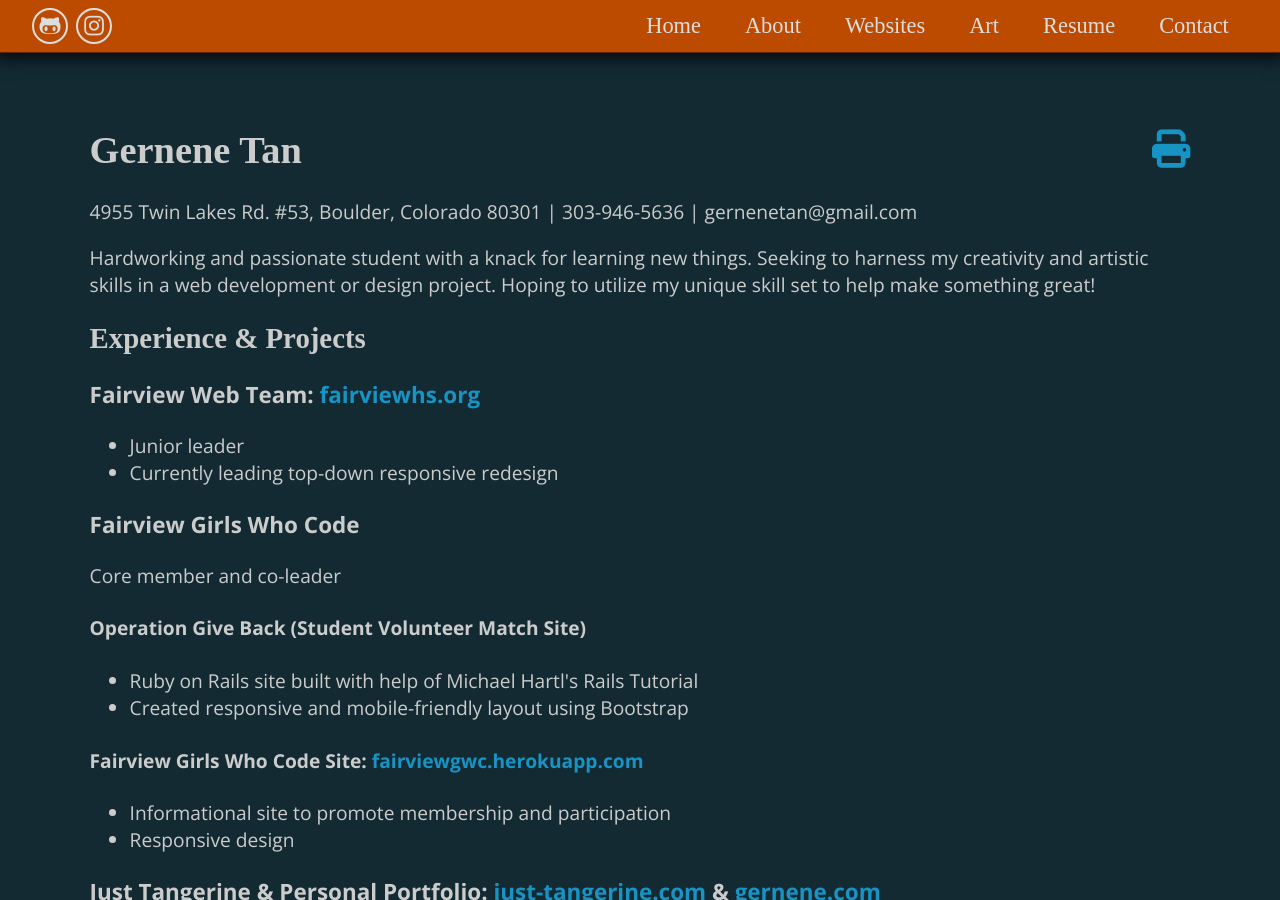
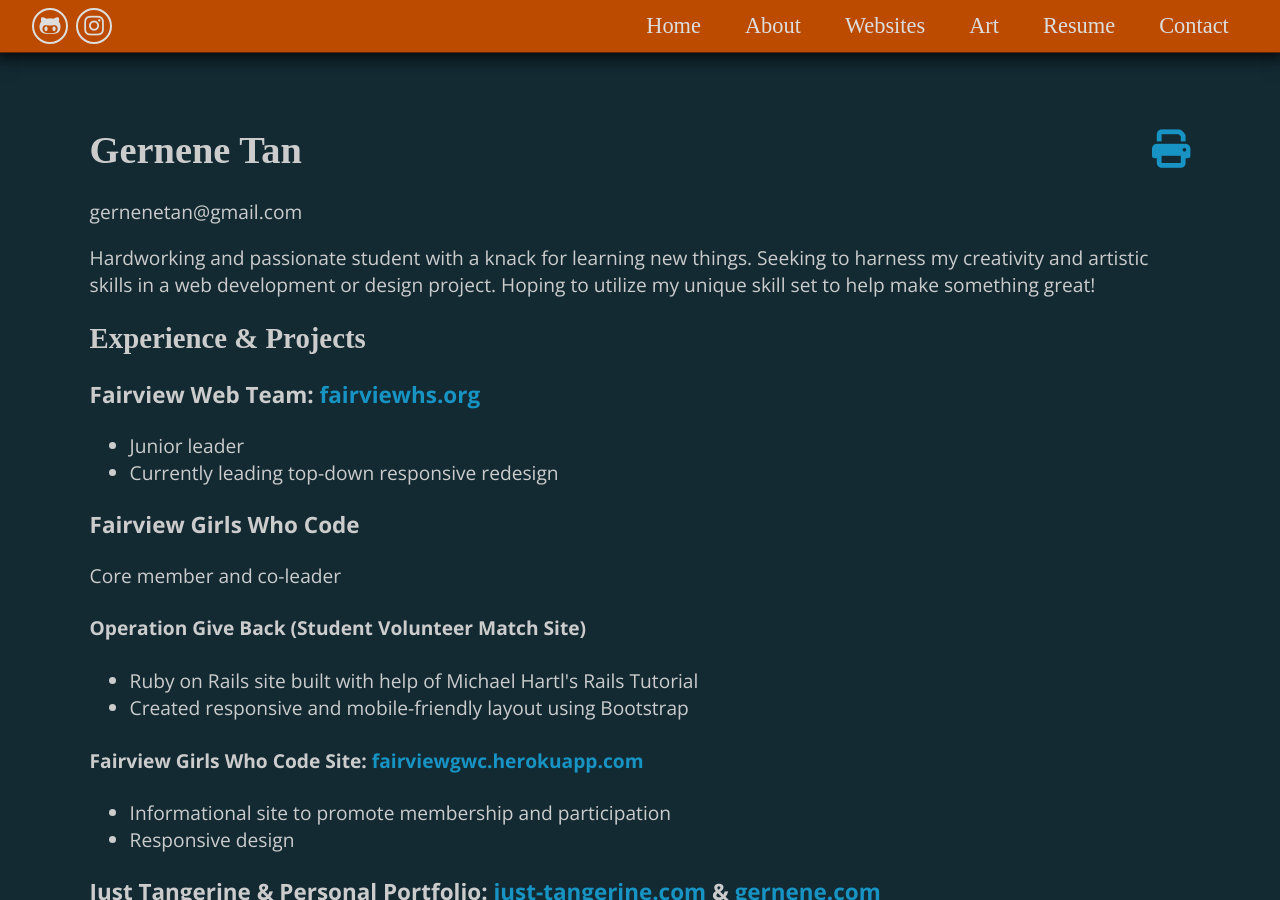
Before and after one commit to Gernene/Gernene, a Jekyll site: the page built from resume.html, in a window 1280 px wide and 900 px high. Built offline with Jekyll 4.4.1, drawn with Linux system fonts in a browser that asks for light colours; nearby versions of some CDN libraries; some web fonts are replaced.

Commit message:
Add resume

```diff
--- a/resume.html
+++ b/resume.html
@@ -12,7 +12,7 @@ permalink: /resume/
   </a>
 </h1>
 
-<p>4955 Twin Lakes Rd. #53, Boulder, Colorado 80301 | 303-946-5636 | gernenetan@gmail.com</p>
+<p>gernenetan@gmail.com</p>
 
 <p>
   Hardworking and passionate student with a knack for learning new things.
```
Also changed, not shown: 1 other file.
